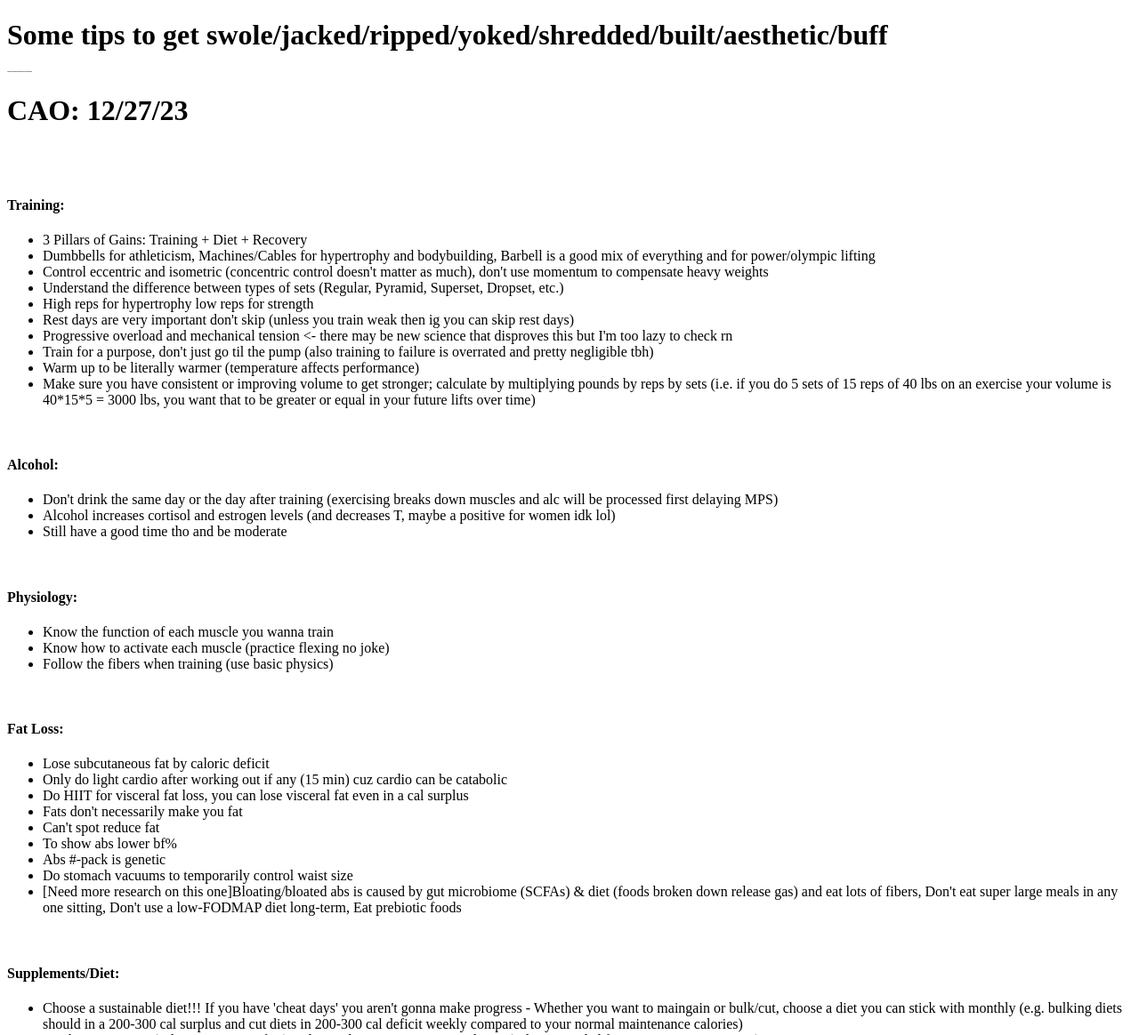
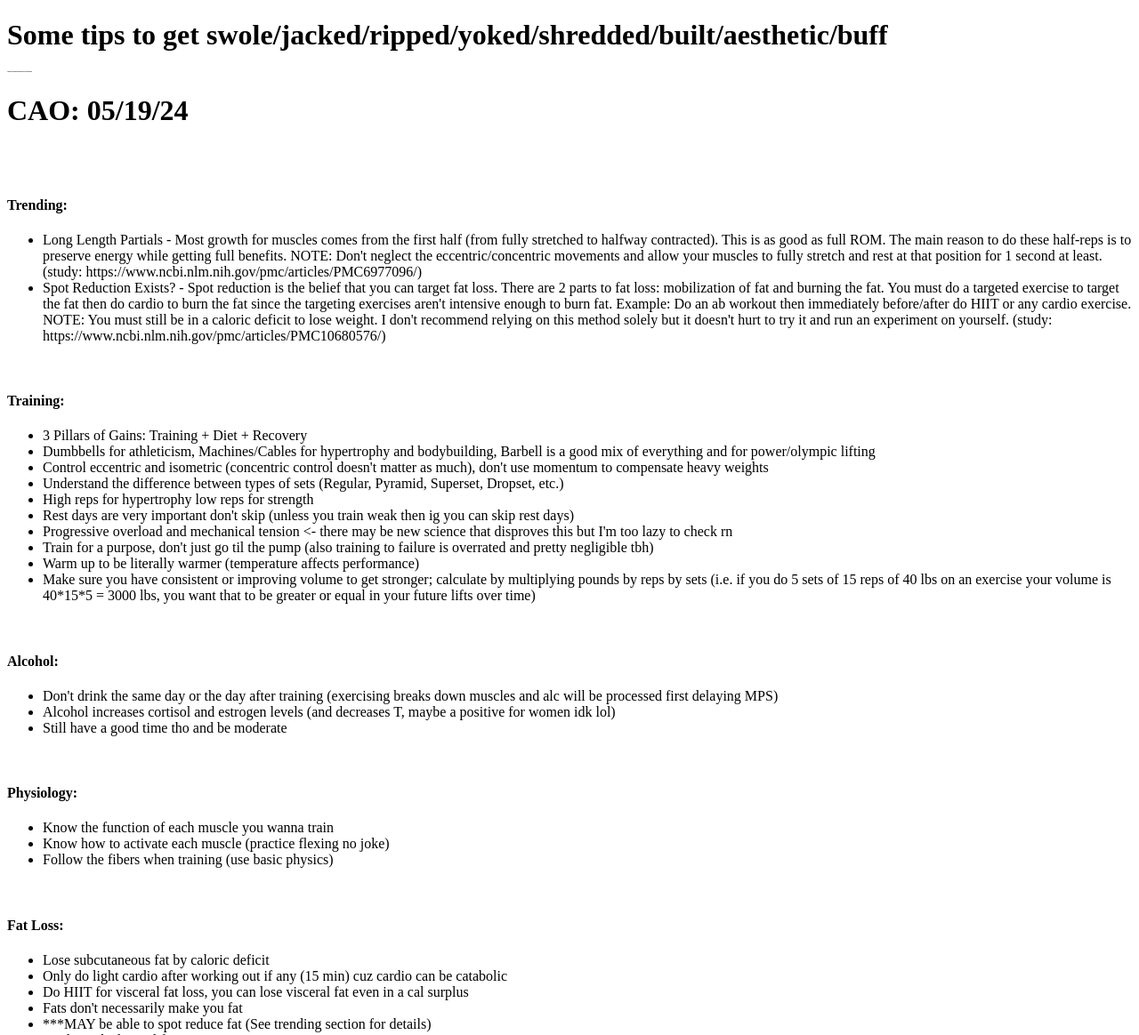
Before and after one commit to alottapainsomegains/alottapainsomegains.github.io, a plain HTML site: page index.html in a window 1280 px wide. Shown: the top 1164 px of the page at 89% size. Drawn offline with Linux system fonts and the light colour scheme.

Commit message:
Update index.html
Added current fitness/science trends

```diff
--- a/index.html
+++ b/index.html
@@ -7,10 +7,17 @@
 
 <h1>Some tips to get swole/jacked/ripped/yoked/shredded/built/aesthetic/buff<h1>
 <h6 style="font-size:1px">I needa use a web scrapper to find all the ways to say muscular lol<h6>
-<h1>CAO: 12/27/23</h1>
+<h1>CAO: 05/19/24</h1>
 <br>
 <br>
 
+<h4>Trending: </h4>
+  <ul>
+    <li style="word-wrap: break-word;">Long Length Partials - Most growth for muscles comes from the first half (from fully stretched to halfway contracted). This is as good as full ROM. The main reason to do these half-reps is to preserve energy while getting full benefits. NOTE: Don't neglect the eccentric/concentric movements and allow your muscles to fully stretch and rest at that position for 1 second at least. (study: https://www.ncbi.nlm.nih.gov/pmc/articles/PMC6977096/)</li>
+    <li style="word-wrap: break-word;">Spot Reduction Exists? - Spot reduction is the belief that you can target fat loss. There are 2 parts to fat loss: mobilization of fat and burning the fat. You must do a targeted exercise to target the fat then do cardio to burn the fat since the targeting exercises aren't intensive enough to burn fat. Example: Do an ab workout then immediately before/after do HIIT or any cardio exercise. NOTE: You must still be in a caloric deficit to lose weight. I don't recommend relying on this method solely but it doesn't hurt to try it and run an experiment on yourself. (study: https://www.ncbi.nlm.nih.gov/pmc/articles/PMC10680576/)</li>
+  </ul>
+
+<br>
 
 <h4>Training: </h4>
  <ul>
@@ -52,7 +59,7 @@
   <li>Only do light cardio after working out if any (15 min) cuz cardio can be catabolic</li>
   <li>Do HIIT for visceral fat loss, you can lose visceral fat even in a cal surplus</li>
   <li>Fats don't necessarily make you fat</li>
-  <li>Can't spot reduce fat</li>
+  <li>***MAY be able to spot reduce fat (See trending section for details)</li>
   <li>To show abs lower bf%</li>
   <li>Abs #-pack is genetic</li>
   <li>Do stomach vacuums to temporarily control waist size</li>
```
